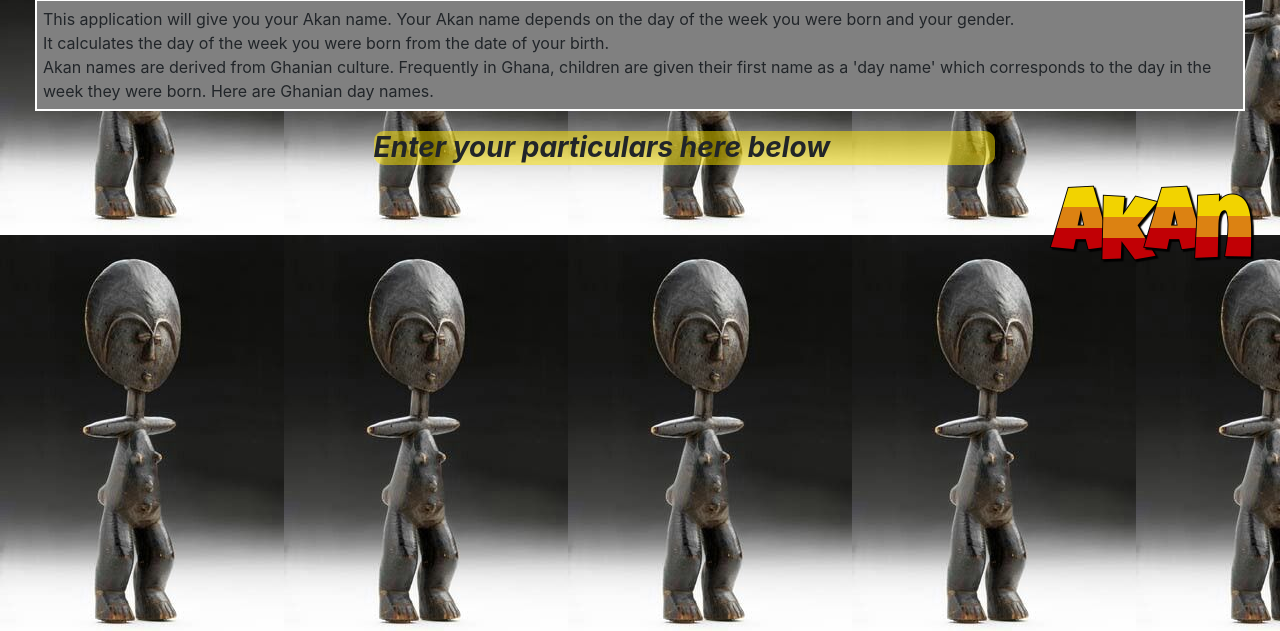
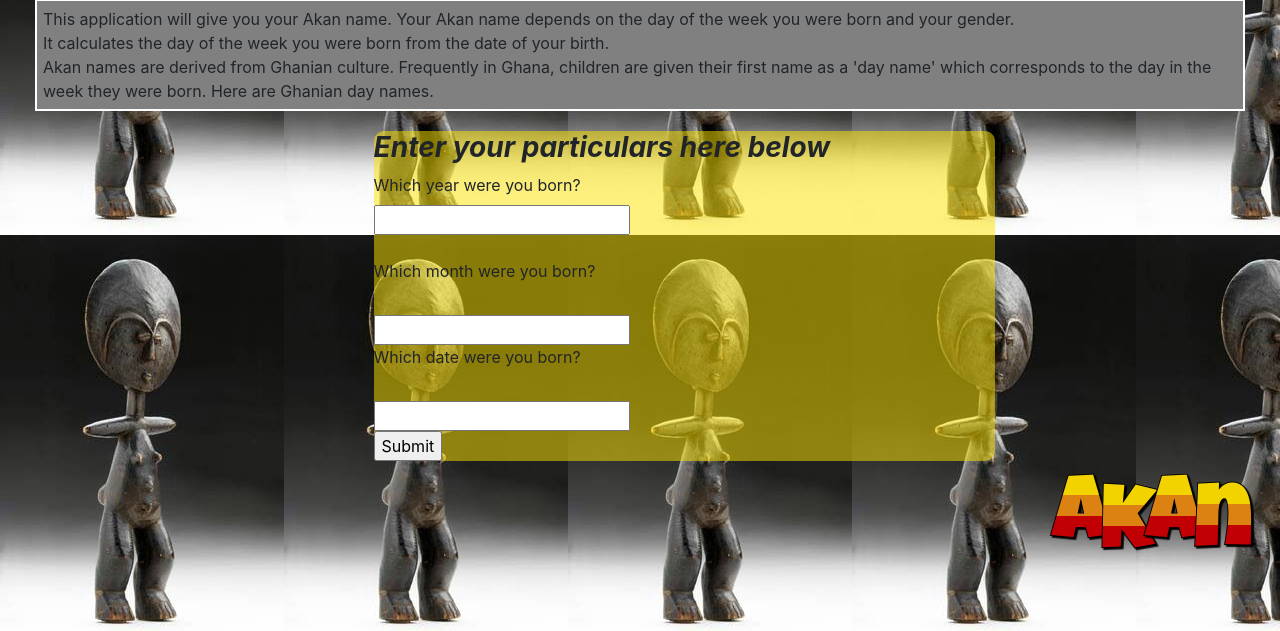
Before and after one commit to keithkaykay/portfolio, a plain HTML site: page index.html in a window 1280 px wide. Shown: the part 169-800 px from the top of the page. Drawn offline with nearby package versions, Linux system fonts and the light colour scheme; files that its build step writes are made by us from their sources.

Commit message:
create filling form

```diff
--- a/index.html
+++ b/index.html
@@ -26,6 +26,15 @@
       <div class="six">
         <h3> <strong> <em> Enter your particulars here below </em> </strong> </h3>
         <form>
+          <div class="7">
+            <label for="Year">Which year were you born?</label><br>
+            <input type=""><br><br>
+            <label for="Month">Which month were you born?</label><br><br>
+            <input type=""><br>
+            <label for="Date">Which date were you born?</label><br><br>
+            <input type=""><br>
+            <input type="submit" value="Submit">
+          </div>
 
         </form>
       </div>
--- a/script.js
+++ b/script.js
@@ -1,2 +1,4 @@
 var maleNames = ["Kwasi","Kwadwo","Kwabena","Kwaku","Yaw", "Kofi","Kwame"];
 var femaleNames = ["Akosua","Adwoa","Abenaa","Akua"," Yaa","Afua","Ama"];
+var CC, YY, MM, DD, d, dayValue;
+var dayNames = ["Sunday","Monday","Tuesday","Wednesday", "Thursday", "Friday","Saturday" ];
```
